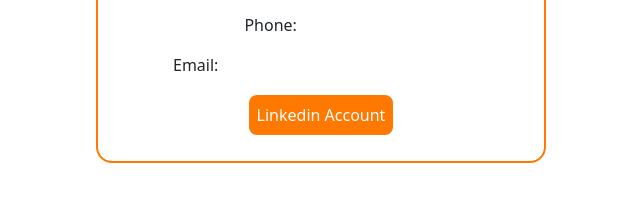
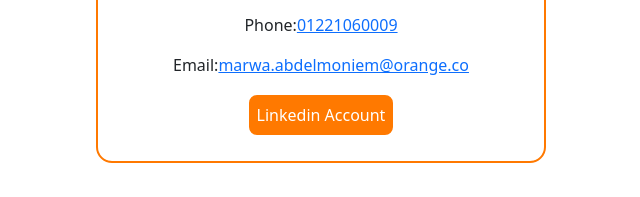
Before and after one commit to Habiba02/Marwa, a plain HTML site: page index.html in a window 1280 px wide. Shown: the part 603-800 px from the top of the page, without its empty margins (319-959 px from the left). Drawn offline with nearby package versions, Linux system fonts and the light colour scheme.

Commit message:
Update index.html

```diff
--- a/index.html
+++ b/index.html
@@ -32,11 +32,11 @@ margin: auto;
   margin: auto;
   word-wrap: normal;
 }
-a {
+button>a {
   text-decoration: none;
   color: #fff;
 }
-a:hover{
+button>a:hover{
     color: #ff7900;
     border-color: #ff7900;
 }
@@ -70,8 +70,9 @@ img{
      International Business Innovation and Competency Centers lead at Orange Business Services
 
       </p>
-            <p> Phone:<a href="tel:01221060009">01221060009</a></p>
+         <div class="info">   <p> Phone:<a href="tel:01221060009">01221060009</a></p>
             <p> Email:<a href="mailto:marwa.abdelmoniem@orange.com">marwa.abdelmoniem@orange.co</a></p>
+            </div>
       <div>
          <button>
         <a href="linkedin.com/in/marwa-abdelmoniem-0a27254">Linkedin Account</a>
```
